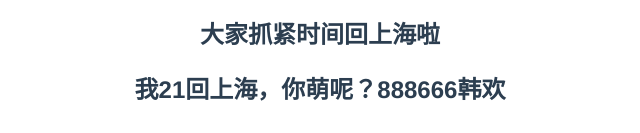
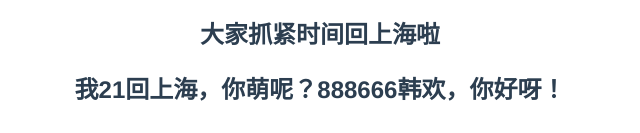
Before and after one commit to hello-maker123/hello, a Vue app: page / in a window 1280 px wide. Shown: the part 664-797 px from the top of the page, without its empty margins (320-960 px from the left). Built offline with nearby package versions, Linux system fonts and the light colour scheme.

Commit message:
第三次提交

```diff
--- a/src/App.vue
+++ b/src/App.vue
@@ -6,7 +6,7 @@
     <h2>中国加油，武汉加油～～</h2>
     <h2>希望0826到每一位同学都能够找到自己满意到工作</h2>
     <h2>大家抓紧时间回上海啦</h2>
-    <h2>我21回上海，你萌呢？888666韩欢</h2>
+    <h2>我21回上海，你萌呢？888666韩欢，你好呀！</h2>
   </div>
 </template>
 
```
